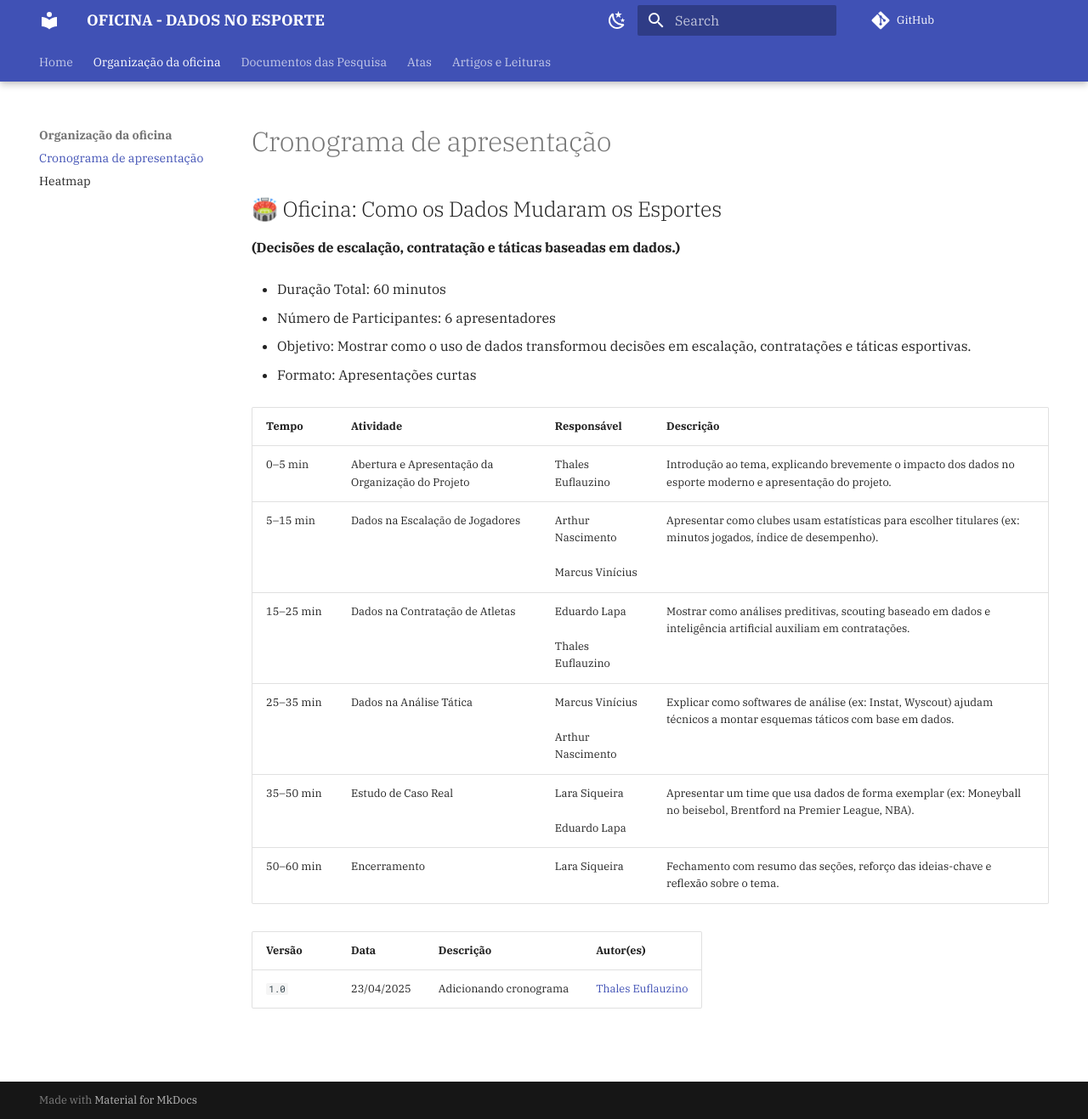
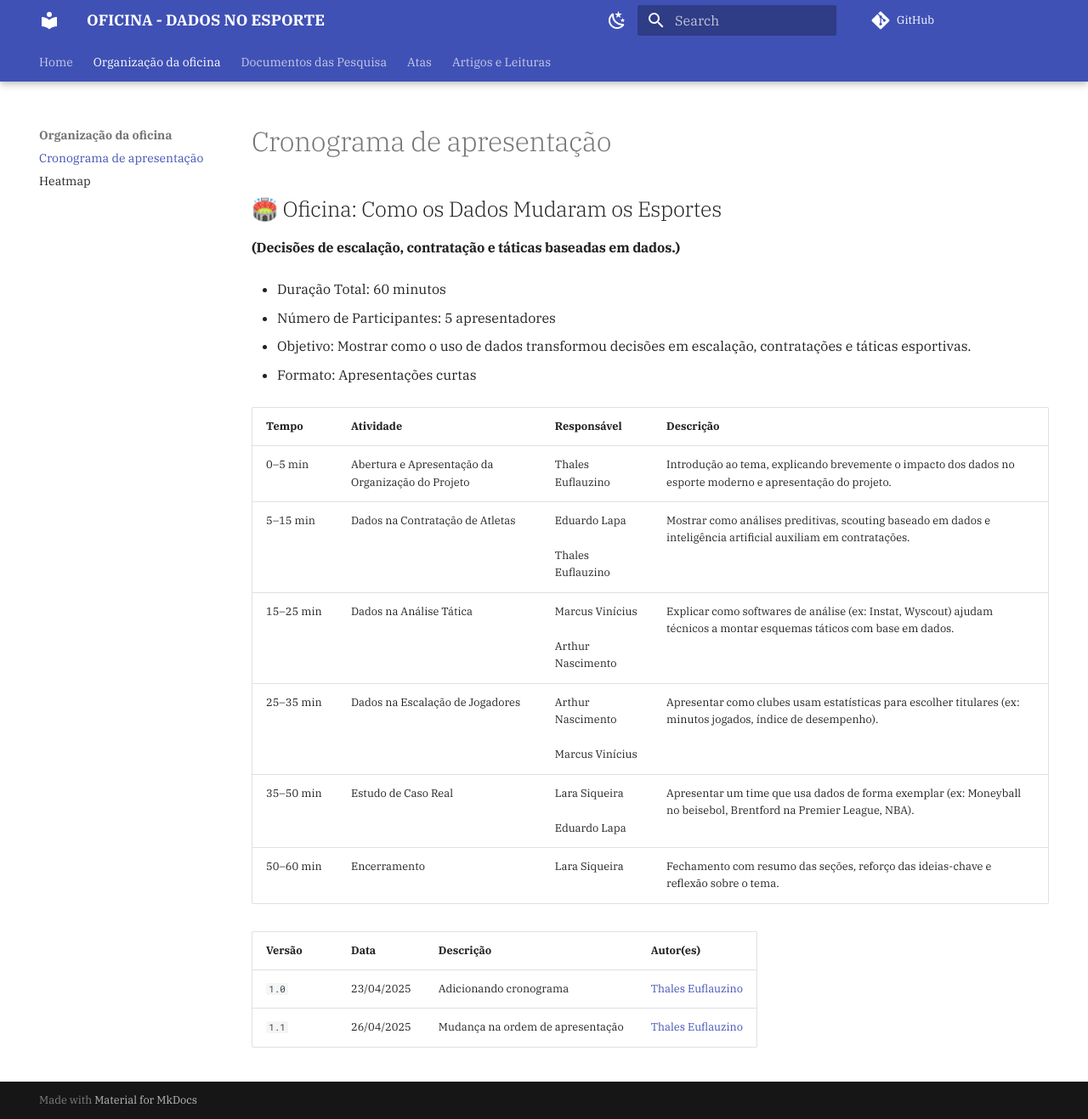
Before and after one commit to th-org/LAMFO, an MkDocs documentation site: the page built from docs/home.md, in a window 1280 px wide and 1317 px high. Shown: the whole window at 85% size. Built offline with MkDocs 1.6.1 and Material for MkDocs 9.7.7, drawn with Linux system fonts in a browser that asks for light colours; comment, search, counter and statistics services are not loaded.

Commit message:
subindo dados e decisoes reuniao 2

```diff
--- a/docs/home.md
+++ b/docs/home.md
@@ -10,7 +10,7 @@ hide:
 
 - Duração Total: 60 minutos
 
-- Número de Participantes: 6 apresentadores
+- Número de Participantes: 5 apresentadores
 
 - Objetivo: Mostrar como o uso de dados transformou decisões em escalação, contratações e táticas esportivas.
 
@@ -19,12 +19,13 @@ hide:
 Tempo | Atividade | Responsável | Descrição |
 ----- | --------- | ----------- | --------- |
 0–5 min | Abertura e Apresentação da Organização do Projeto | Thales Euflauzino  | Introdução ao tema, explicando brevemente o impacto dos dados no esporte moderno e apresentação do projeto. |
-5–15 min | Dados na Escalação de Jogadores | Arthur Nascimento<br><br>Marcus Vinícius  | Apresentar como clubes usam estatísticas para escolher titulares (ex: minutos jogados, índice de desempenho).|
-15–25 min | Dados na Contratação de Atletas | Eduardo Lapa<br><br> Thales Euflauzino  | Mostrar como análises preditivas, scouting baseado em dados e inteligência artificial auxiliam em contratações.|
-25–35 min | Dados na Análise Tática | Marcus Vinícius <br><br> Arthur Nascimento   | Explicar como softwares de análise (ex: Instat, Wyscout) ajudam técnicos a montar esquemas táticos com base em dados.|
+5–15 min | Dados na Contratação de Atletas | Eduardo Lapa<br><br> Thales Euflauzino  | Mostrar como análises preditivas, scouting baseado em dados e inteligência artificial auxiliam em contratações.|
+15–25 min | Dados na Análise Tática | Marcus Vinícius <br><br> Arthur Nascimento   | Explicar como softwares de análise (ex: Instat, Wyscout) ajudam técnicos a montar esquemas táticos com base em dados.|
+25–35 min | Dados na Escalação de Jogadores | Arthur Nascimento<br><br>Marcus Vinícius  | Apresentar como clubes usam estatísticas para escolher titulares (ex: minutos jogados, índice de desempenho).|
 35–50 min | Estudo de Caso Real | Lara Siqueira<br><br>Eduardo Lapa | Apresentar um time que usa dados de forma exemplar (ex: Moneyball no beisebol, Brentford na Premier League, NBA).|
 50–60 min | Encerramento  | Lara Siqueira | Fechamento com resumo das seções, reforço das ideias-chave e reflexão sobre o tema.|
 
 | Versão | Data | Descrição | Autor(es) |
 | ------ | ---- | --------- | --------- |
 |`1.0`|23/04/2025| Adicionando cronograma | [Thales Euflauzino](https://github.com/thaleseuflauzino) |
+|`1.1`|26/04/2025| Mudança na ordem de apresentação | [Thales Euflauzino](https://github.com/thaleseuflauzino) |
--- a/mkdocs.yml
+++ b/mkdocs.yml
@@ -14,6 +14,7 @@ nav:
   - Atas:
     - Ata modelo: atas/modelo.md
     - Ata 1: atas/ata1.md
+    - Ata 2: atas/ata2.md
   - Artigos e Leituras: artigos.md
 
 theme:
```
Also changed, not shown: docs/atas/ata2.md (added, +64 -0 lines).
